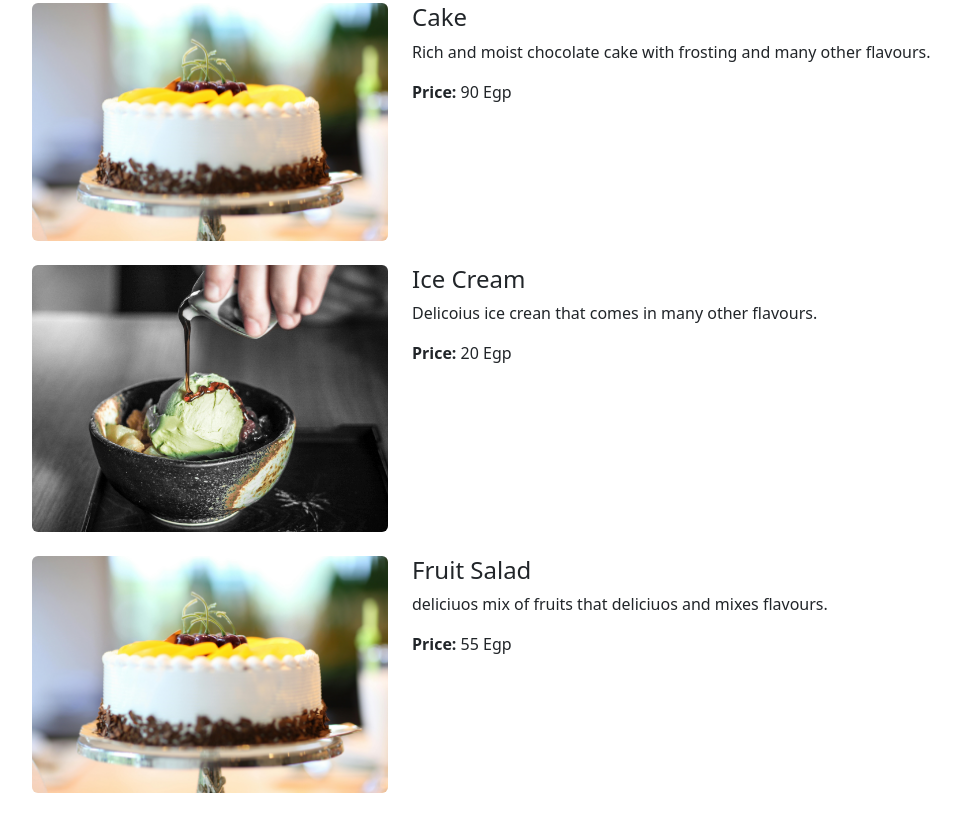
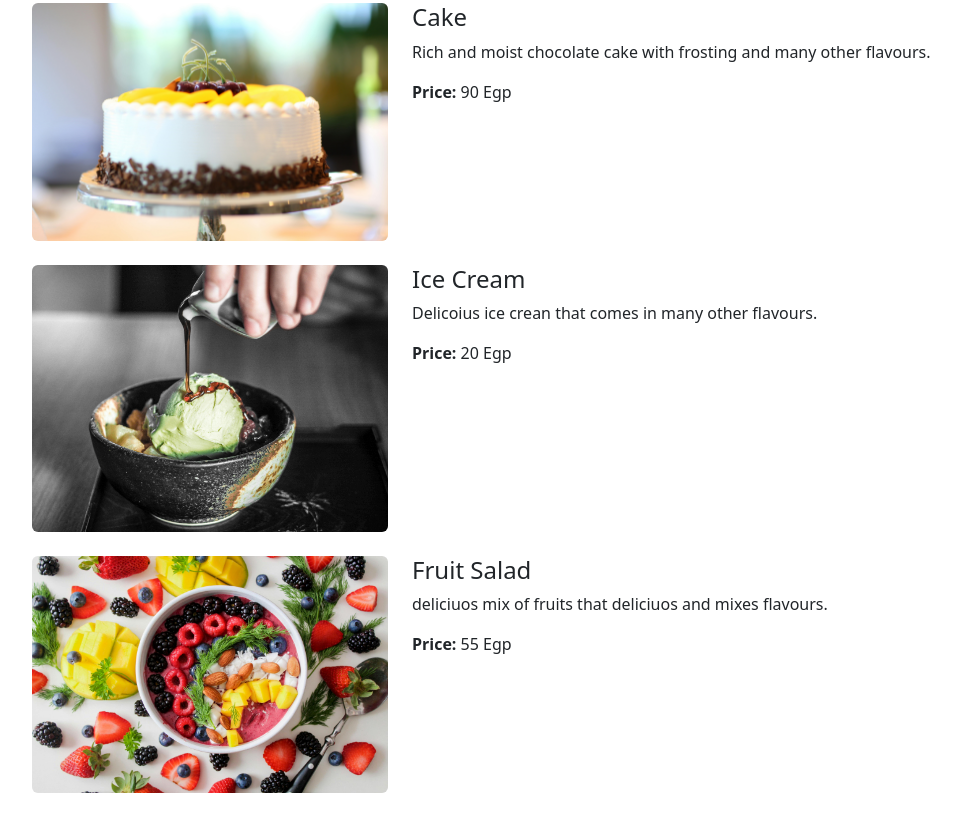
Before and after one commit to piosprods/Capital-Restaurant-Cafe, a plain HTML site: page Menu.html in a window 1280 px wide. Shown: the part 4446-5277 px from the top of the page, without its empty margins (50-1010 px from the left). Drawn offline with nearby package versions, Linux system fonts and the light colour scheme.

Commit message:
final remodel

```diff
--- a/Menu.html
+++ b/Menu.html
@@ -217,7 +217,7 @@
             </div>
             <div class="row mb-4">
                 <div class="col-md-4">
-                    <img src="Menu/cake.jpg" class="img-fluid rounded" alt="Dessert">
+                    <img src="Menu/fruit salad.jpg" class="img-fluid rounded" alt="Dessert">
                 </div>
                 <div class="col-md-8">
                     <h4>Fruit Salad</h4>
```
Also changed, not shown: index.html (+2 -0 lines), capital.png (added).
